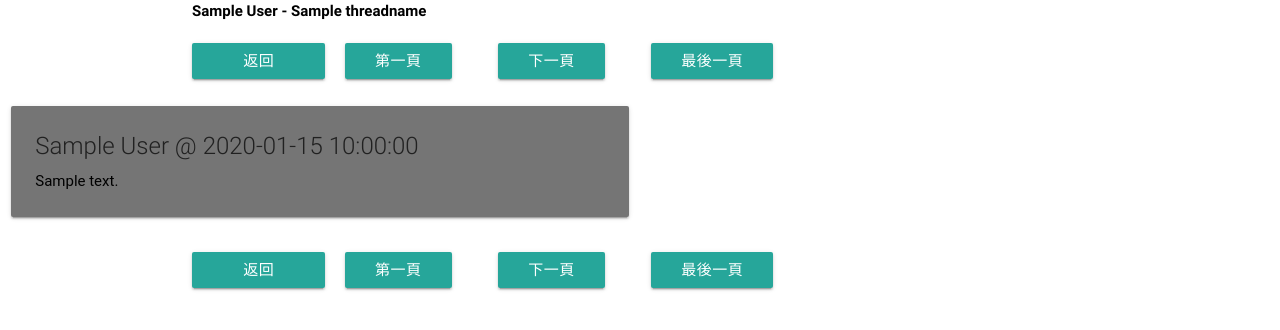
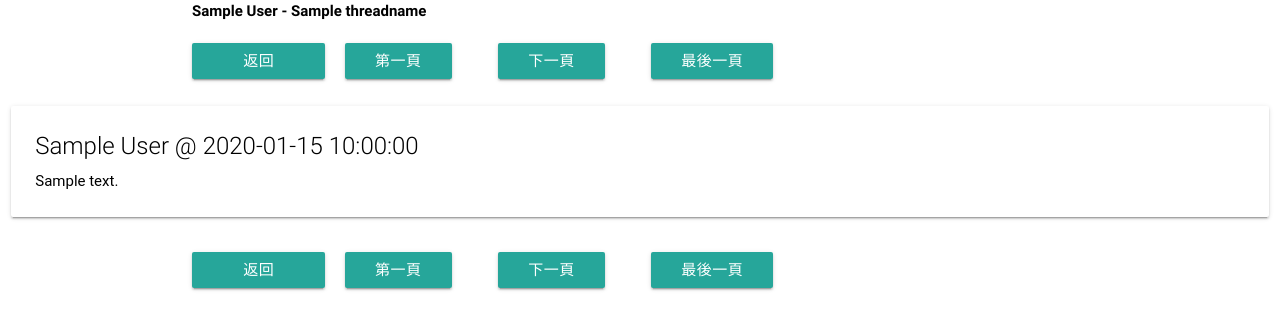
Before and after one commit to lazyfai/lihkgweb1, a Flask app: template templates/thread.html in a window 1280 px wide. Shown: the top 330 px of the page. Run offline with Flask 2, Linux system fonts and the light colour scheme; the template is opened without the code that fills it: most values are stand-ins (such as "Sample title", 1, 10 or a date in 2020); some libraries are stand-ins or nearby versions; some web fonts are replaced.

Commit message:
card color changes

```diff
--- a/templates/thread.html
+++ b/templates/thread.html
@@ -39,10 +39,10 @@
 	{% if threadlist %}
 		{% for thread in threadlist %}
 			<div class="row">
-				<div class="col s10 m6">
-					<div class="card grey darken-1">
+				<div class="col s12 m12 l12">
+					<div class="card">
 						<div class="card-content">
-							<span class="card-title grey-text text-darken-4">{{thread.author}} @ {{thread.time}}</span>
+							<span class="card-title">{{thread.author}} @ {{thread.time}}</span>
 							<p>{{thread.content|safe}}</p>
 						</div>
 					</div>
```
